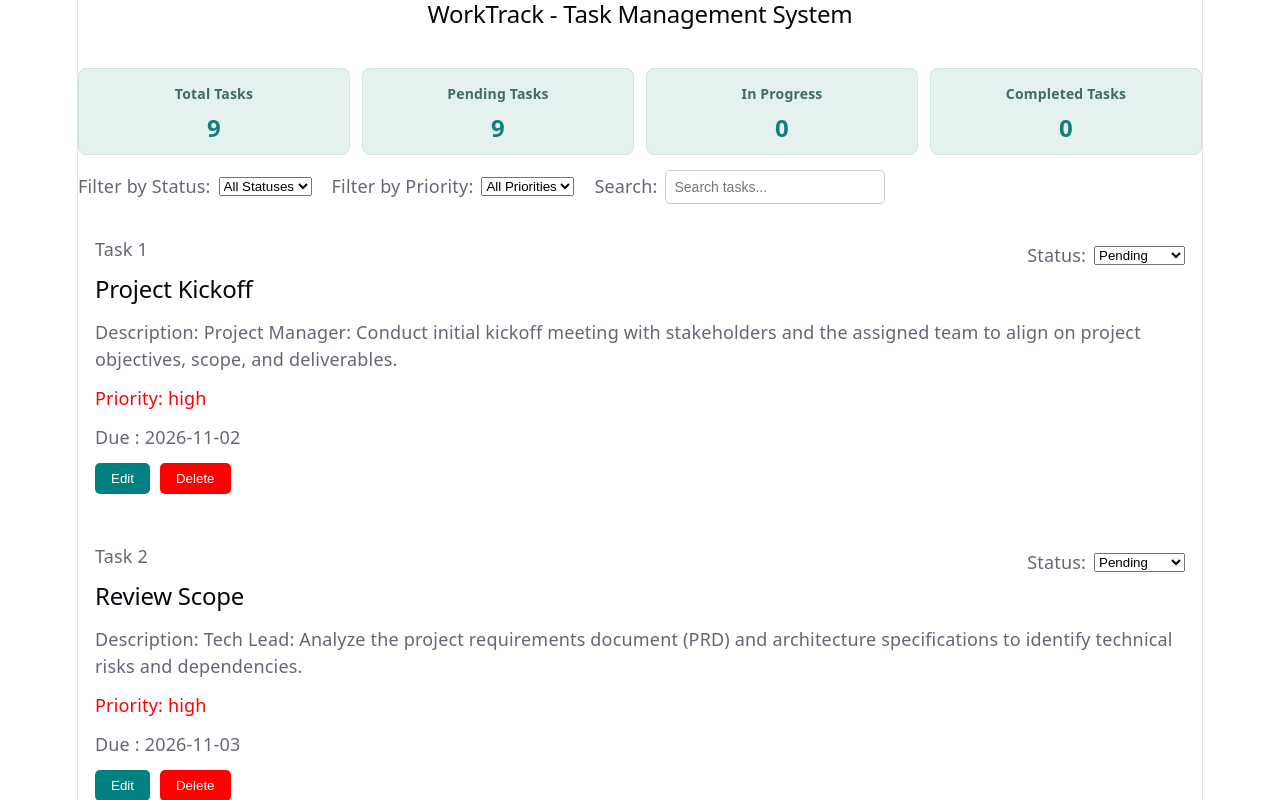
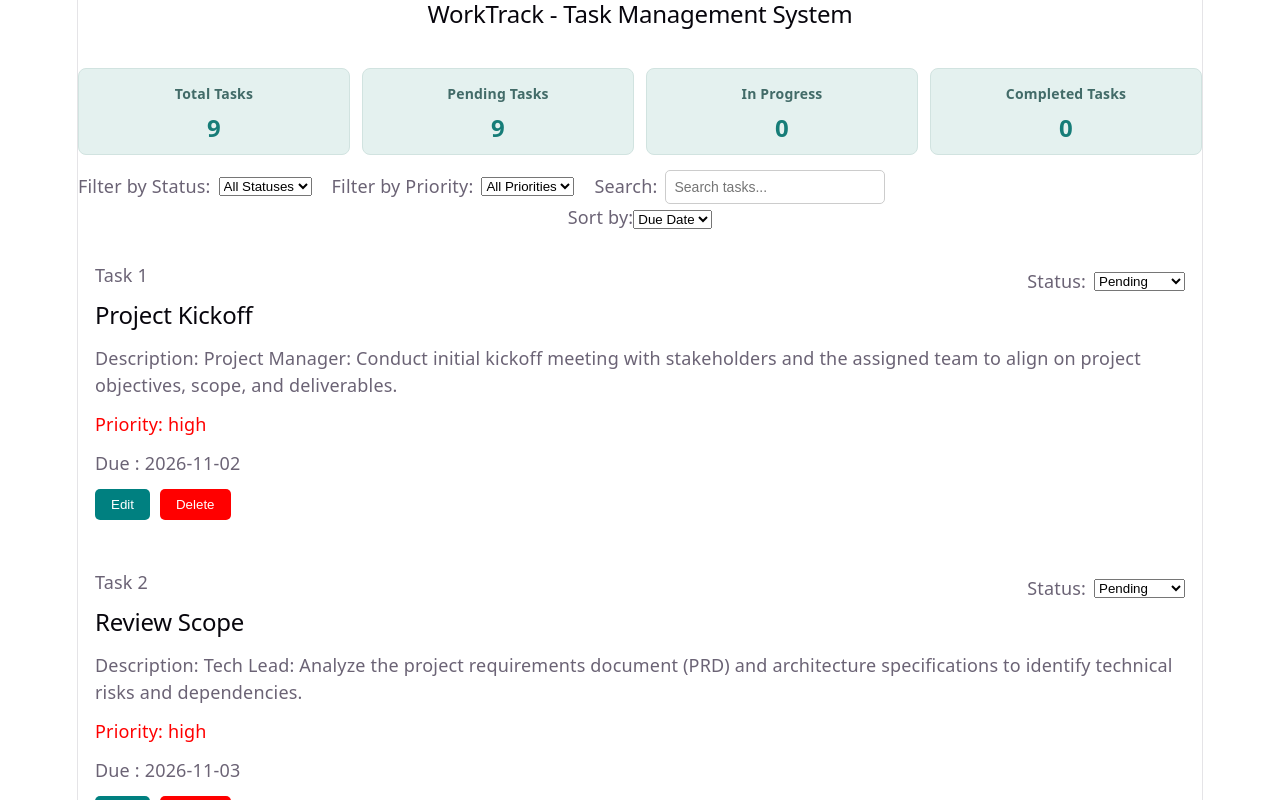
Before and after one commit to divzmadhu/SBA-9, a React (Vite) app: page / in a window 1280 px wide. Shown: the top 800 px of the page. Built offline with nearby package versions, Linux system fonts and the light colour scheme.

Commit message:
Add task sorting functionality

```diff
--- a/index.html
+++ b/index.html
@@ -4,7 +4,7 @@
     <meta charset="UTF-8" />
     <link rel="icon" type="image/svg+xml" href="/favicon.svg" />
     <meta name="viewport" content="width=device-width, initial-scale=1.0" />
-    <title>m_9_lab_3</title>
+    <title>WorkTrack - Task Management System</title>
   </head>
   <body>
     <div id="root"></div>
--- a/src/App.tsx
+++ b/src/App.tsx
@@ -5,6 +5,7 @@ import TaskFilter from "./components/TaskFilter/TaskFilter";
 import TaskForm from './components/TaskForm/TaskForm';
 import type { Task, TaskStatus, TaskFormData } from "./types";
 import DashboardStats from "./components/DashboardStats/DashboardStats";
+
 
 export default function App() {
 
@@ -98,6 +99,8 @@ export default function App() {
     localStorage.setItem("worktrack-tasks", JSON.stringify(tasks));
   }, [tasks]);
 
+
+
   // for implementing the Edit Existing Tasks
   const [editingTaskId, setEditingTaskId] = useState<string | null>(null);
   const taskToEdit = tasks.find((task) => task.id === editingTaskId);
@@ -111,6 +114,9 @@ export default function App() {
 
   // Stores the text entered in the task search box
   const [searchTerm, setSearchTerm] = useState("");
+
+  // Stores the selected sorting option
+  const [sortBy, setSortBy] = useState("dueDate");
 
   // const filteredTasks = tasks.filter((task) => {
   //   return !filters.status || task.status === filters.status;
@@ -126,6 +132,30 @@ export default function App() {
         task.description.toLowerCase().includes(searchTerm.toLowerCase())
       )
     );
+  });
+
+
+  // Sort filtered tasks by due date, priority, or title
+  const sortedTasks = [...filteredTasks].sort((a, b) => {
+    if (sortBy === "dueDate") {
+      return a.dueDate.localeCompare(b.dueDate);
+    }
+
+    if (sortBy === "priority") {
+      const priorityOrder = {
+        high: 1,
+        medium: 2,
+        low: 3
+      };
+
+      return priorityOrder[a.priority] - priorityOrder[b.priority];
+    }
+
+    if (sortBy === "title") {
+      return a.title.localeCompare(b.title);
+    }
+
+    return 0;
   });
 
 
@@ -211,10 +241,24 @@ export default function App() {
           onSearchChange={setSearchTerm}
         />
 
+        <div className="task-sort">
+          <label htmlFor="sort-tasks">Sort by:</label>
+          <select
+            id="sort-tasks"
+            value={sortBy}
+            onChange={(event) => setSortBy(event.target.value)}
+          >
+            <option value="dueDate">Due Date</option>
+            <option value="priority">Priority</option>
+            <option value="title">Title</option>
+          </select>
+        </div>
+
 
         <div className="tasklist-box">
           <TaskList
-            tasks={filteredTasks}
+            // tasks={filteredTasks}
+            tasks={sortedTasks}
             totalTasks={tasks.length}
             onStatusChange={handleStatusChange}
             onEdit={handleEdit}
```
Also changed, not shown: 1 other file (tests, documents, lock files or other folders).
